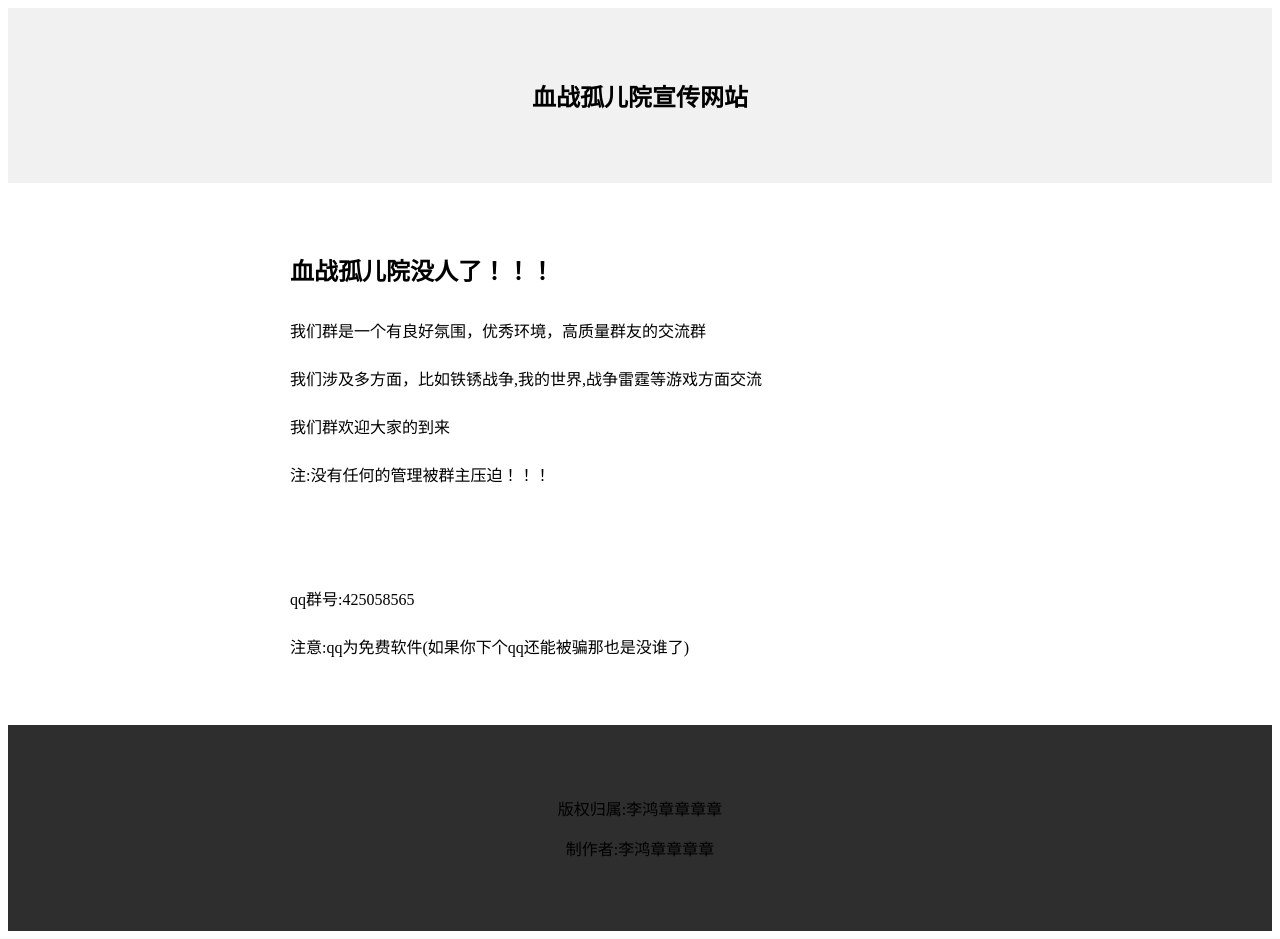
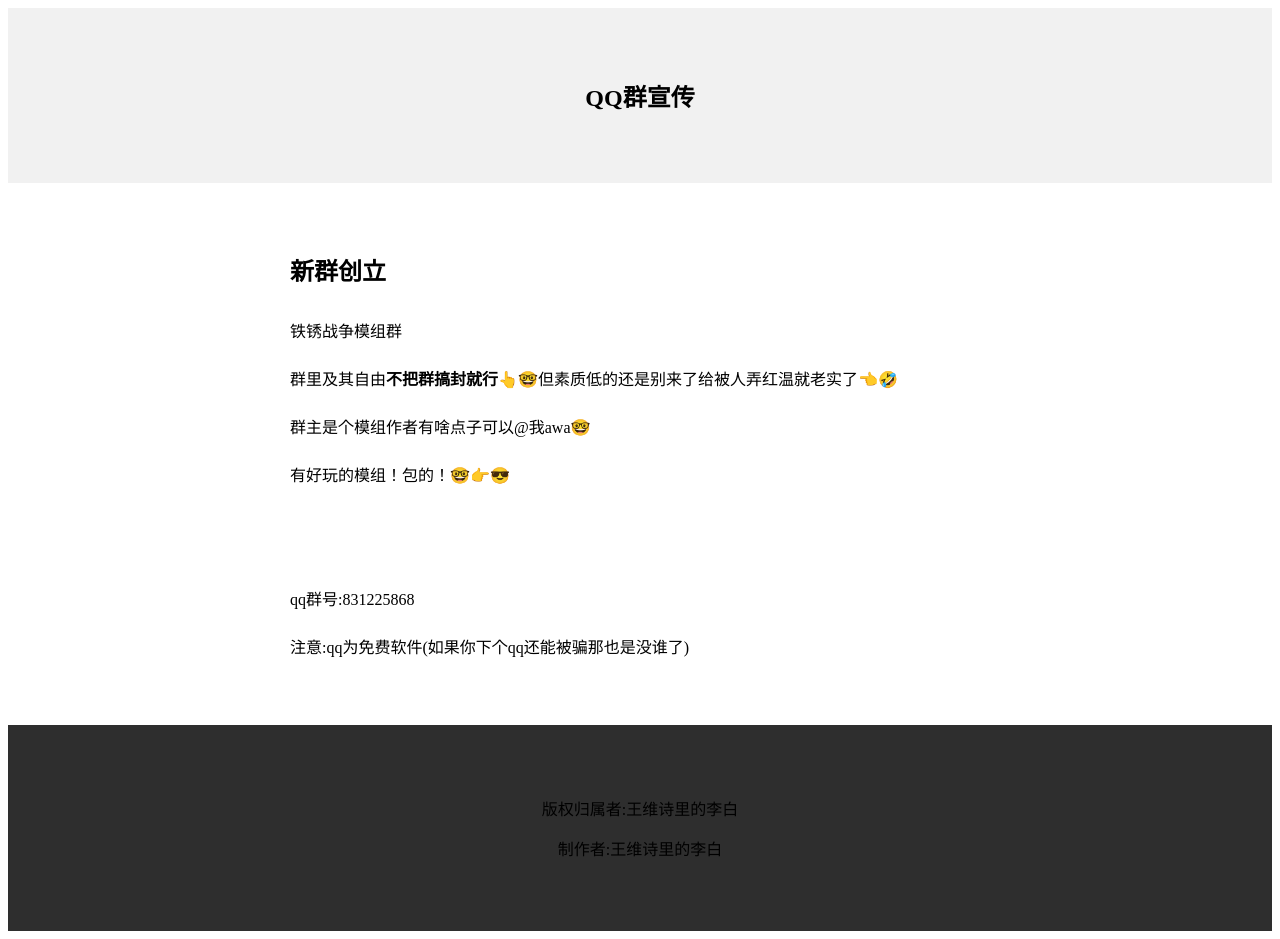
Before and after one commit to chen197800/one, a plain HTML site: page index.html in a window 1280 px wide. Drawn offline with Linux system fonts and the light colour scheme.

Commit message:
Add files via upload

```diff
--- a/index.html
+++ b/index.html
@@ -4,7 +4,7 @@
     text-align:center;
     padding:50px
     ">
-    <h2>血战孤儿院宣传网站</h2>
+    <h2>QQ群宣传</h2>
     </div>
     <div style="
     max-width:700px;
@@ -12,11 +12,11 @@
     padding:15px;
     line-height:2.0;
     ">
-      <h2>血战孤儿院没人了！！！</h2>
-      <p>我们群是一个有良好氛围，优秀环境，高质量群友的交流群</p>
-      <p>我们涉及多方面，比如铁锈战争,我的世界,战争雷霆等游戏方面交流</p>
-      <p>我们群欢迎大家的到来</p>
-      <p>注:没有任何的管理被群主压迫！！！</p>
+      <h2>新群创立</h2>
+      <p>铁锈战争模组群</p>
+      <p>群里及其自由<b>不把群搞封就行👆🤓</b>但素质低的还是别来了给被人弄红温就老实了👈🤣</p>
+      <p>群主是个模组作者有啥点子可以@我awa🤓</p>
+      <p>有好玩的模组！包的！🤓👉😎</p>
     </div>
        <div style="
     max-width:700px;
@@ -24,7 +24,7 @@
     padding:15px;
     line-height:2.0;
     ">
-    <p>qq群号:425058565</p>
+    <p>qq群号:831225868</p>
     <p>注意:qq为免费软件(如果你下个qq还能被骗那也是没谁了)</p>
     </div>
        <div style="
@@ -32,7 +32,7 @@
     text-align:center;
     padding:55px
     ">
-    <p>版权归属:李鸿章章章章</p>
-    <p>制作者:李鸿章章章章</p>
+    <p>版权归属者:王维诗里的李白</p>
+    <p>制作者:王维诗里的李白</p>
     </div>
   </body>
```
